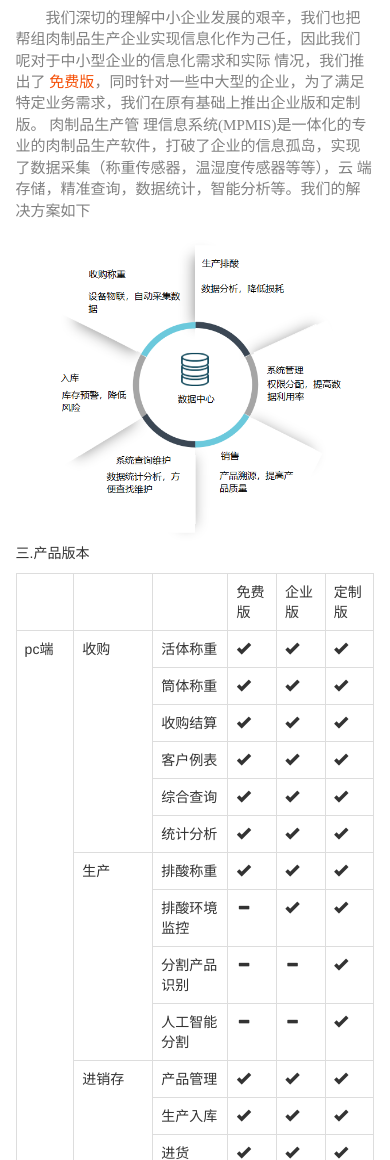
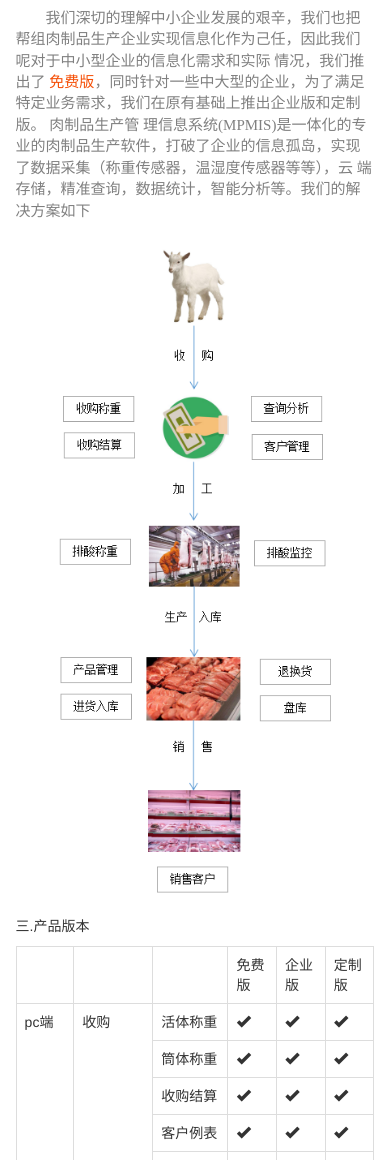
Before and after one commit to Zhyue-XII/web, a Django app: page /product/ in a window 390 px wide. Shown: the part 1043-2203 px from the top of the page. Run offline with Django 3.2, Linux system fonts and the light colour scheme; parts of the project's set-up code (start-up, migrations or seed data) failed here and were passed over; some libraries are stand-ins or nearby versions.

Commit message:
产品图片

```diff
--- a/static/css/product.css
+++ b/static/css/product.css
@@ -60,6 +60,9 @@
     text-decoration: none;
     color: white;
 }
+
+.img-div img:nth-child(2){display: none}
+
 @media (max-width: 768px) {
     .font-style{ font-size: 20px !important;}
     .p-img1 img{ margin: 10% 0 !important;}
@@ -68,6 +71,8 @@
     .p-name{font-size: 16px !important;}
     ol{margin-left: 6% !important;}
     .img-div img{width: 100%}
+    .img-div img:first-child{display: none}
+    .img-div img:nth-child(2){display: block !important;}
 }
 @media (min-width: 768px) and (max-width: 991px){
     .font-style{ font-size: 25px !important;}
@@ -80,4 +85,6 @@
     .font-style{ font-size: 25px !important;}
     .p-img1 img{width: 60% !important;margin: 10% 0 !important;}
     .try-block span{display: block;text-align: center !important;}
+    .img-div img:nth-child(2){display: none}
+
 }
--- a/templates/product.html
+++ b/templates/product.html
@@ -50,7 +50,8 @@
                     端存储，精准查询，数据统计，智能分析等。我们的解决方案如下
                 </p>
                 <div class="img-div">
-                    <img src="{% static 'img/product01.png' %}" alt="">
+                    <img src="{% static 'img/p1.png' %}" alt="">
+                    <img src="{% static 'img/p2.png' %}" alt="">
                 </div>
                 <p>三.产品版本</p>
                 <table class="table table-bordered">
```
Also changed, not shown: static/img/p1.png (added), static/img/p2.png (added).
